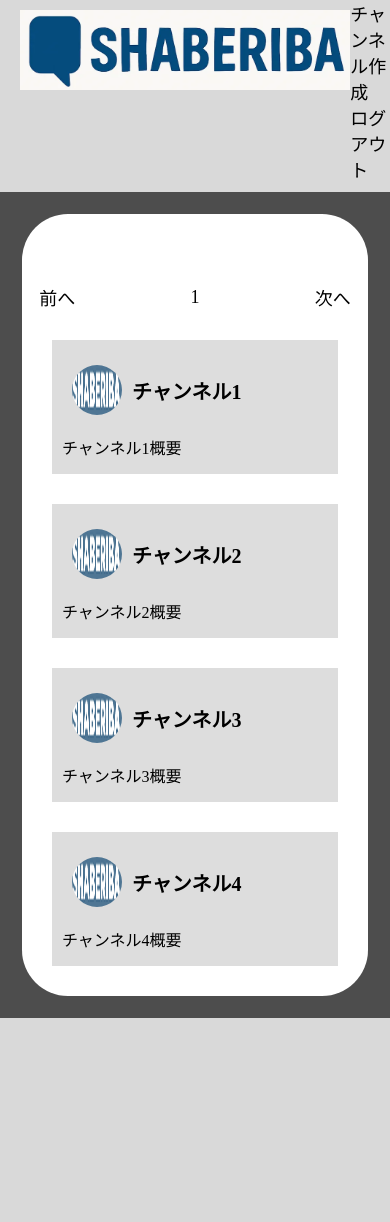
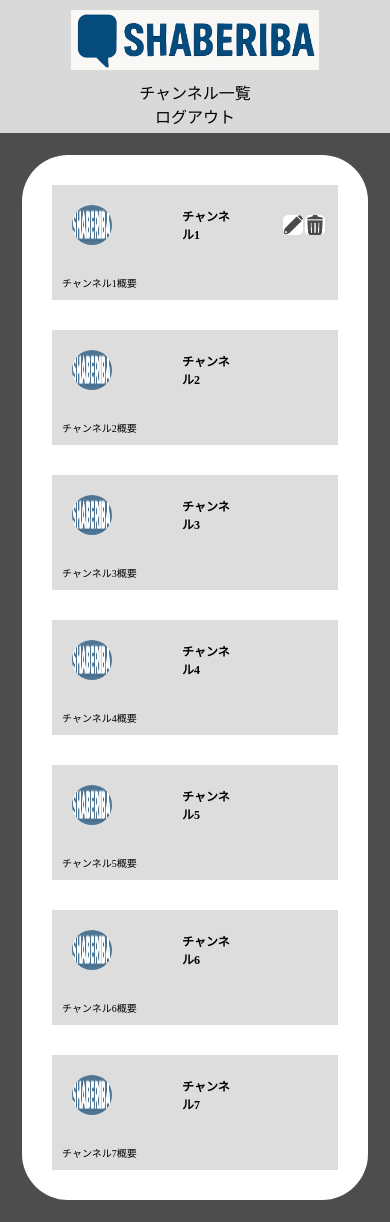
Before and after one commit to seibow/Chatapp, a Flask app: page /channels in a window 390 px wide. Before the commit the page ends 1018 px from the top, so only its background shows below. Run offline with Flask 2, Linux system fonts and the light colour scheme.

Commit message:
channel.htmlをさらに改良

```diff
--- a/ChatApp/app.py
+++ b/ChatApp/app.py
@@ -10,5 +10,7 @@ def index():
 def channels():
     return render_template ('channels.html')
 
+
+
 if __name__ == '__main__':
     app.run(host="0.0.0.0", debug=True)
--- a/ChatApp/static/styles.css
+++ b/ChatApp/static/styles.css
@@ -29,9 +29,8 @@ body {
 
 .main {
     flex: 1;
+    overflow-y: auto;
 }
-
-/* ここからchannels */
 
 .header-menu {
     grid-column: 2;
@@ -40,28 +39,6 @@ body {
     margin-bottom: 30px;
     font-size: 24px;
     align-items: flex-end;
-}
-
-.page {
-    display: flex;
-    font-size: 24px;
-    justify-content: space-between;
-    align-items: center;
-    width: 30%;
-    margin: 0 auto;
-}
-
-#prev {
-    margin-top: 70px;
-}
-
-#pagenation {
-    margin: 0 auto;
-    margin-top: 70px;
-}
-
-#next {
-    margin-top: 70px;
 }
 
 .channel-title-box {
@@ -75,9 +52,12 @@ body {
 }
 
 .channel-box {
-    display: flex;
+    display: grid;
+    grid-template-columns: 70px 1fr 1fr;
     align-items: center;
     grid-column: 1;
+    justify-content: space-between;
+    column-gap: 50px;
 }
 
 .channel-img {
@@ -87,9 +67,23 @@ body {
     height: 70px;
 }
 
+.icon-set {
+    grid-column: 3;
+    display: flex;
+    justify-content: space-evenly;
+}
+
+.edit-pen,
+.delete-trashbox {
+    width: 40px;
+    height: 40px;
+    border-radius: 5px;
+}
+
 .channel-title {
     font-weight: bold;
     font-size: 32px;
+    grid-column: 2;
 }
 
 .channel-summary {
@@ -103,14 +97,6 @@ body {
     align-items: center;
     font-size: 18px;
     margin-bottom: 10px;
-  }
-
-  .page {
-    flex-direction: row;
-    width: 90%;
-    font-size: 18px;
-    justify-content: space-between;
-    padding: 0 1rem;
   }
 
   .channel-title-box {
@@ -153,3 +139,72 @@ body {
     height: auto;
   }
 }
+
+@media (max-width: 1024px) and (min-width: 769px) {
+    .channel-box {
+    grid-template-columns: 60px 1fr 1fr;
+    column-gap: 30px;
+  }
+
+  .channel-title {
+    font-size: 24px;
+  }
+
+  .channel-summary {
+    font-size: 18px;
+  }
+
+  .channel-img {
+    width: 60px;
+    height: 60px;
+  }
+
+}
+
+@media (max-width: 480px) {
+  header {
+    height: auto;
+    display: flex;
+    flex-direction: column;
+    align-items: center;
+  }
+
+  .header-menu {
+    flex-direction: column;
+    font-size: 16px;
+    margin-bottom: 5px;
+  }
+
+  .header-img {
+    height: 60px;
+    margin: 10px 0;
+  }
+
+  .channel-title {
+    font-size: 12px;
+  }
+
+  .channel-summary {
+    font-size: 10px;
+  }
+
+  .channel-img {
+    width: 40px;
+    height: 40px;
+  }
+
+  .channel-title-box {
+    padding: 10px;
+    gap: 10px;
+  }
+
+  .channel-box {
+      flex-wrap: nowrap;
+  }
+
+  .edit-pen,
+  .delete-trashbox {
+      width: 20px;
+      height: 20px;
+  }
+}
--- a/ChatApp/templates/channels.html
+++ b/ChatApp/templates/channels.html
@@ -2,21 +2,20 @@
 <title>channels</title>
 {% endblock %}{% block header %}
 <div class="header-menu">
-    <div>チャンネル作成</div>
+    <div>チャンネル一覧</div>
     <div>ログアウト</div>
 </div>
 {% endblock %}{% block body %}
 <main>
-    <div class="page">
-        <div id="prev">前へ</div>
-        <div id="pagenation">1</div>
-        <div id="next">次へ</div>
-    </div>
     <div class="channel-title-box">
         <div class="channel-box">
             <img src="../static/img/saberiba.png" class="channel-img">
             <div class="channel-title">
                 チャンネル1
+            </div>
+            <div class="icon-set">
+                <img src="../static/img/edit-pen.png" class="edit-pen">
+                <img src="../static/img/delete-trashbox.png" class="delete-trashbox">
             </div>
         </div>
         <div class="channel-summary">
@@ -56,5 +55,38 @@
             チャンネル4概要
         </div>
     </div>
+    <div class="channel-title-box">
+        <div class="channel-box">
+            <img src="../static/img/saberiba.png" class="channel-img">
+            <div class="channel-title">
+                チャンネル5
+            </div>
+        </div>
+        <div class="channel-summary">
+            チャンネル5概要
+        </div>
+    </div>
+    <div class="channel-title-box">
+        <div class="channel-box">
+            <img src="../static/img/saberiba.png" class="channel-img">
+            <div class="channel-title">
+                チャンネル6
+            </div>
+        </div>
+        <div class="channel-summary">
+            チャンネル6概要
+        </div>
+    </div>
+    <div class="channel-title-box">
+        <div class="channel-box">
+            <img src="../static/img/saberiba.png" class="channel-img">
+            <div class="channel-title">
+                チャンネル7
+            </div>
+        </div>
+        <div class="channel-summary">
+            チャンネル7概要
+        </div>
+    </div>
 </main>
 {% endblock %}
--- a/ChatApp/templates/index.html
+++ b/ChatApp/templates/index.html
@@ -11,11 +11,11 @@
      <link rel="preconnect" href ="https://fonts.gstatic.com" crossorigin>
      <link href="https://fonts.googleapis.com/css2?family=Noto+Sans+JP:wght@300;400;700&display=swap" rel="stylesheet">
  </head>
- <header>
+ <body>
+  <header>
     <img src="../static/img/logo-trimming.png" class="header-img">
     {% block header %}{% endblock %}
- </header>
- <body>
+  </header>
   <div class="body-round">
     {% block body %} {% endblock %}
   </div>
```
Also changed, not shown: ChatApp/templates/messages.html (added, +8 -0 lines), ChatApp/static/img/delete-trashbox.png (added), ChatApp/static/img/edit-pen.png (added).
